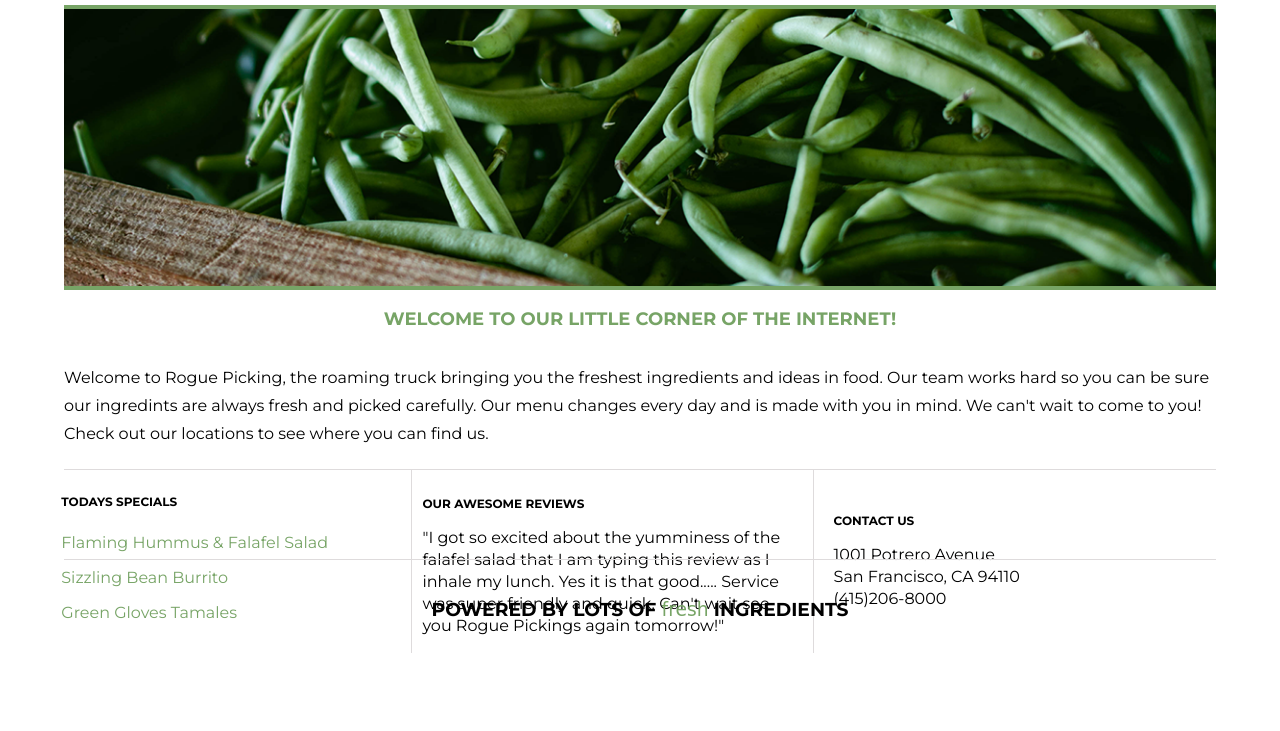
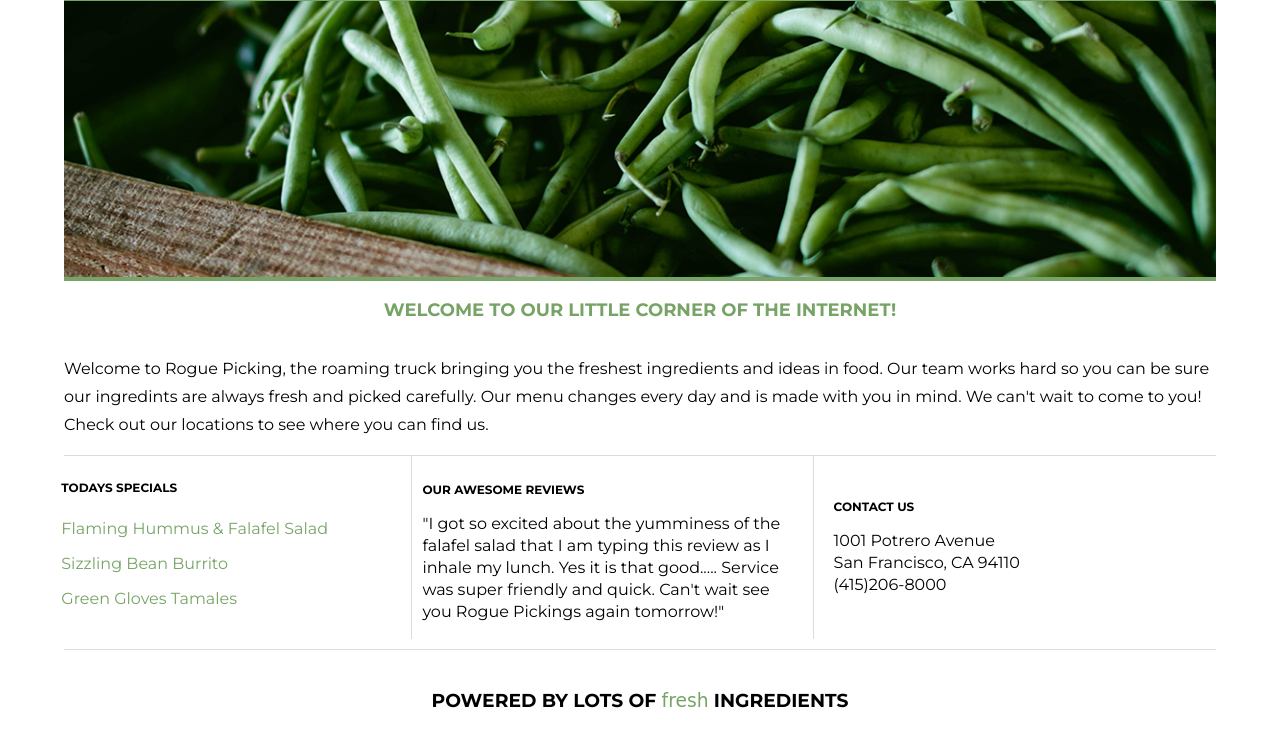
Before and after one commit to brii-codes/Rogue-Pickings-Project, a plain HTML site: page index.html in a window 1280 px wide. Shown: the part 157-888 px from the top of the page. Before the commit the page ends 810 px from the top, so only its background shows below. Drawn offline with Linux system fonts and the light colour scheme; a web font is replaced by a local one.

Commit message:
Corrected bottom section bottom margin

```diff
--- a/css/main.css
+++ b/css/main.css
@@ -281,9 +281,7 @@ footer span{
         justify-content: space-between;
         flex-flow: row nowrap;
     }
-    .bottom-section{
-        margin-bottom: -110px;
-    }
+
     .section-one{
         margin-left:-15px;
         margin-right: -30px;
```
